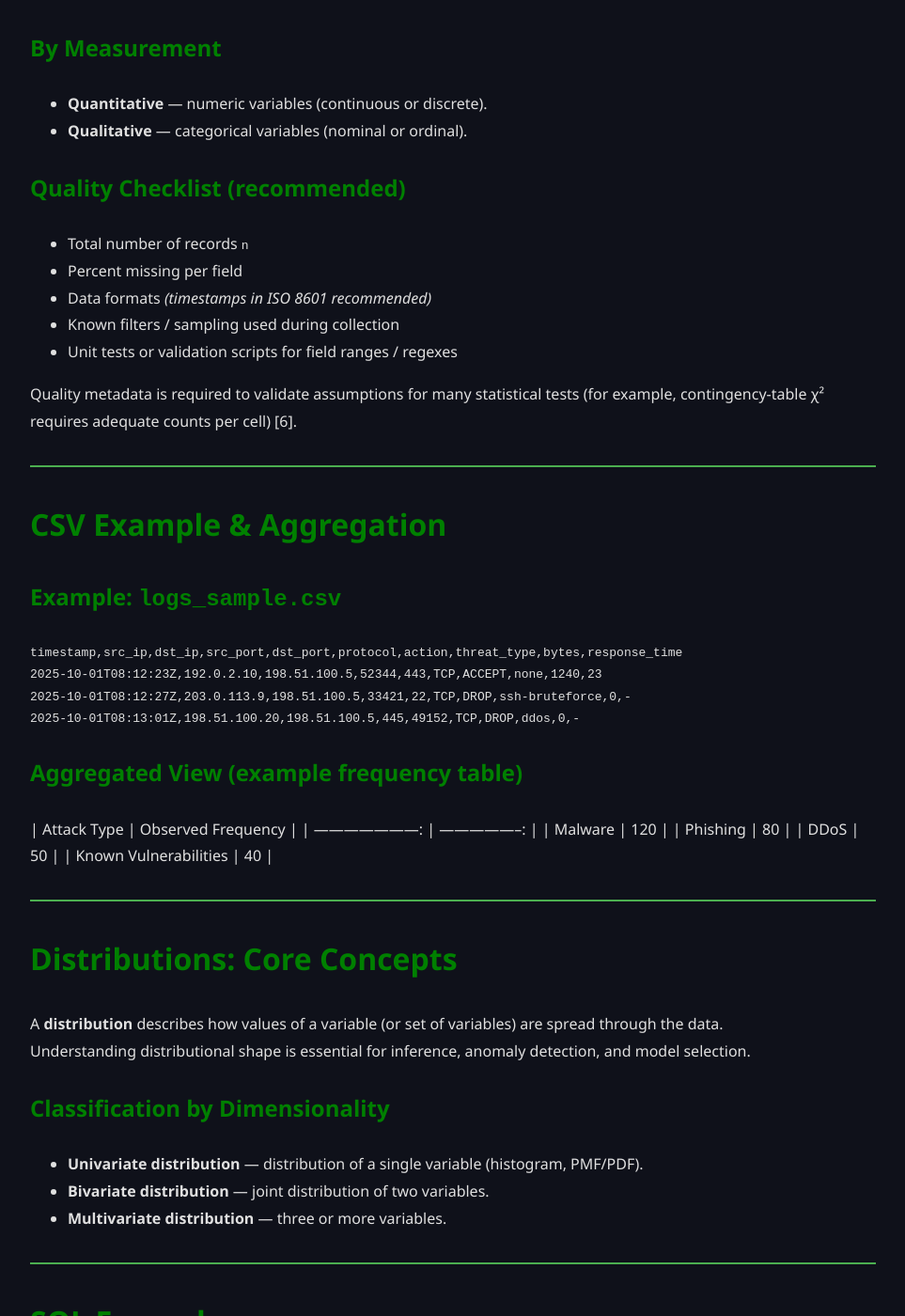
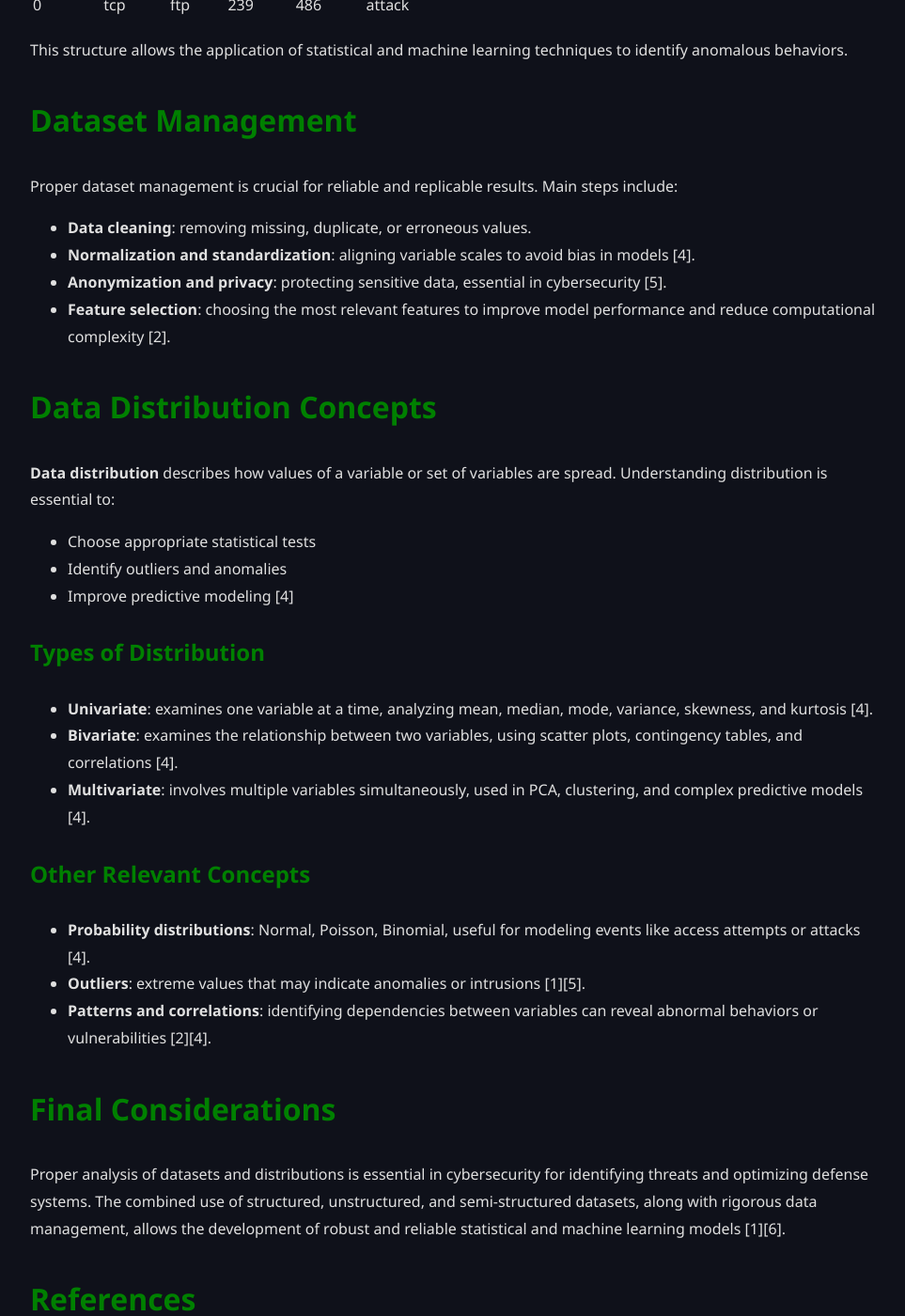
Before and after one commit to ricky2905/ricky2905.github.io, a Jekyll site: the page built from HOMEWORK/homework2/index.md, in a window 1280 px wide and 1400 px high, scrolled down 1084 px. Shown: the whole window at 94% size, without its empty margins (158-1121 px from the left). Built offline with Jekyll 4.4.1, drawn with Linux system fonts in a browser that asks for light colours; our own code applies the rules of GitHub Pages for plain Markdown files; some of the changed text lies outside the part shown.

Commit message:
Update index.md

````diff
--- a/HOMEWORK/homework2/index.md
+++ b/HOMEWORK/homework2/index.md
@@ -1,154 +1,81 @@
-# What is a Dataset
-
-A **dataset** is a structured collection of data, usually organized so that each record (row) corresponds to a single observation and each column corresponds to a variable or attribute describing the observation.
-In research and analysis contexts, a dataset provides the empirical basis for inference, modeling, and visualization [1].
-
-### Formal (concise) definition
-> “A collection of data, usually represented in tabular form, where rows correspond to individual entities or observations and columns correspond to variables or attributes describing those entities.” [1]
-
 ---
 
-## Key Components
+#  Datasets in Statistics and Cybersecurity
 
-- **Observations / records / instances** — each row is one case (e.g., one log entry or one patient).
-- **Variables / features** — columns that can be quantitative (numeric) or qualitative (categorical).
-- **Values** — the individual cells in the table.
-- **Metadata** — data about the data (field descriptions, units, coding schemes, provenance).
+Datasets are fundamental for analyzing and modeling behaviors in cybersecurity. They form the basis for detecting anomalies, training predictive models, and evaluating intrusion detection systems [1].
 
-When documenting a dataset, include a short **data dictionary** listing each field, its type, and allowed values — this is essential for reproducible analysis and downstream statistical tests [6].
+## Types of Datasets
 
----
+### 1. **Structured**
 
-## Dataset Types & Data Quality
+Data organized in tables with rows and columns, such as relational databases. Example: access logs, user tables [2].
 
-### By Structure
-- **Structured** — relational tables, CSVs. *(Example: firewall logs)*
-- **Semi-structured** — JSON, XML, log files with fields *(common in telemetry)*.
-- **Unstructured** — free text, images, audio.
+### 2. **Unstructured**
 
-### By Measurement
-- **Quantitative** — numeric variables (continuous or discrete).
-- **Qualitative** — categorical variables (nominal or ordinal).
+Data without a fixed schema, such as text, images, or video. They require advanced processing techniques, like NLP or computer vision [3].
 
-### Quality Checklist (recommended)
-- Total number of records `n`
-- Percent missing per field
-- Data formats *(timestamps in ISO 8601 recommended)*
-- Known filters / sampling used during collection
-- Unit tests or validation scripts for field ranges / regexes
+### 3. **Semi-Structured**
 
-Quality metadata is required to validate assumptions for many statistical tests (for example, contingency-table χ² requires adequate counts per cell) [6].
+Data with partial structure, such as JSON or XML files. They contain labels or metadata that facilitate analysis [2].
 
----
+## Example: Tabular Dataset from KDD Cup '99
 
-## CSV Example & Aggregation
+The **KDD Cup '99** dataset is widely used for intrusion detection. It contains simulated network traffic information with 41 variables and various attack labels [6]. Here is a simplified tabular representation:
 
-### Example: `logs_sample.csv`
+| Duration | Protocol | Service | SrcBytes | DstBytes | Label  |
+| -------- | -------- | ------- | -------- | -------- | ------ |
+| 0        | tcp      | http    | 181      | 5450     | normal |
+| 0        | udp      | domain  | 105      | 146      | normal |
+| 0        | tcp      | ftp     | 239      | 486      | attack |
 
-```csv
-timestamp,src_ip,dst_ip,src_port,dst_port,protocol,action,threat_type,bytes,response_time
-2025-10-01T08:12:23Z,192.0.2.10,198.51.100.5,52344,443,TCP,ACCEPT,none,1240,23
-2025-10-01T08:12:27Z,203.0.113.9,198.51.100.5,33421,22,TCP,DROP,ssh-bruteforce,0,-
-2025-10-01T08:13:01Z,198.51.100.20,198.51.100.5,445,49152,TCP,DROP,ddos,0,-
-```
+This structure allows the application of statistical and machine learning techniques to identify anomalous behaviors.
 
-### Aggregated View (example frequency table)
-| Attack Type           | Observed Frequency |
-| ---------------------: | -----------------: |
-| Malware                | 120 |
-| Phishing               | 80 |
-| DDoS                   | 50 |
-| Known Vulnerabilities  | 40 |
+## Dataset Management
 
----
+Proper dataset management is crucial for reliable and replicable results. Main steps include:
 
-## Distributions: Core Concepts
+* **Data cleaning**: removing missing, duplicate, or erroneous values.
+* **Normalization and standardization**: aligning variable scales to avoid bias in models [4].
+* **Anonymization and privacy**: protecting sensitive data, essential in cybersecurity [5].
+* **Feature selection**: choosing the most relevant features to improve model performance and reduce computational complexity [2].
 
-A **distribution** describes how values of a variable (or set of variables) are spread through the data.
-Understanding distributional shape is essential for inference, anomaly detection, and model selection.
+## Data Distribution Concepts
 
-### Classification by Dimensionality
-- **Univariate distribution** — distribution of a single variable (histogram, PMF/PDF).
-- **Bivariate distribution** — joint distribution of two variables.
-- **Multivariate distribution** — three or more variables.
+**Data distribution** describes how values of a variable or set of variables are spread. Understanding distribution is essential to:
 
----
+* Choose appropriate statistical tests
+* Identify outliers and anomalies
+* Improve predictive modeling [4]
 
-## SQL Examples
+### Types of Distribution
 
-### Univariate Distribution (SQL)
+* **Univariate**: examines one variable at a time, analyzing mean, median, mode, variance, skewness, and kurtosis [4].
+* **Bivariate**: examines the relationship between two variables, using scatter plots, contingency tables, and correlations [4].
+* **Multivariate**: involves multiple variables simultaneously, used in PCA, clustering, and complex predictive models [4].
 
-```sql
-SELECT
-  age,
-  COUNT(*) AS frequency
-FROM
-  People
-GROUP BY
-  age
-ORDER BY
-  age;
-```
+### Other Relevant Concepts
 
-### Bivariate Distribution (SQL)
+* **Probability distributions**: Normal, Poisson, Binomial, useful for modeling events like access attempts or attacks [4].
+* **Outliers**: extreme values that may indicate anomalies or intrusions [1][5].
+* **Patterns and correlations**: identifying dependencies between variables can reveal abnormal behaviors or vulnerabilities [2][4].
 
-```sql
-SELECT
-  age,
-  gender,
-  COUNT(*) AS frequency
-FROM
-  People
-GROUP BY
-  age, gender
-ORDER BY
-  age, gender;
-```
+## Final Considerations
 
----
-
-## Using Distributions to Attack the Caesar Cipher (Statistical Approach)
-
-Educational demo: Caesar encryption, brute-force decryption, and automatic estimator using χ² comparison against a reference frequency table.
-
-### JavaScript Functions
-
-```js
-// --- Reference frequencies (example: English A..Z) ---
-const freqEn = {
-  A:8.17,B:1.49,C:2.78,D:4.25,E:12.70,F:2.23,
-  G:2.02,H:6.09,I:6.97,J:0.15,K:0.77,L:4.03,
-  M:2.41,N:6.75,O:7.51,P:1.93,Q:0.10,R:5.99,
-  S:6.33,T:9.06,U:2.76,V:0.98,W:2.36,X:0.15,Y:1.97,Z:0.07
-};
-
-// Caesar shift function and chi-squared decoder...
-```
-
----
-
-## 🔹 Widget interattivo: Caesar demo
-
-Qui viene incluso il widget HTML interattivo del progetto:
-
-```html
-<!-- Inclusione del widget interattivo -->
-<iframe src="assets/script/widget-cesaer.hmtl" title="Caesar cipher widget" width="100%" height="450" style="border:1px solid #ddd;border-radius:8px;"></iframe>
-```
-
----
+Proper analysis of datasets and distributions is essential in cybersecurity for identifying threats and optimizing defense systems. The combined use of structured, unstructured, and semi-structured datasets, along with rigorous data management, allows the development of robust and reliable statistical and machine learning models [1][6].
 
 ## References
 
-1. [Dataset (Wikipedia)](https://en.wikipedia.org/wiki/Dataset)
-2. Statistical analysis and χ² test fundamentals.
-3. Classical cipher cryptanalysis references.
-4. Frequency analysis methods in cryptography.
-5. Cross-language effects in statistical decoding.
-6. Data quality and reproducibility guidelines.
+[1] Provost, F., & Fawcett, T. (2013). *Data Science for Business*. O'Reilly Media.
 
----
+[2] Han, J., Pei, J., & Kamber, M. (2011). *Data Mining: Concepts and Techniques*. Elsevier.
 
-## Immagine finale
+[3] Jurafsky, D., & Martin, J. H. (2020). *Speech and Language Processing*. Pearson.
 
-![Script](assets/images/script.png)
+[4] Montgomery, D. C., & Runger, G. C. (2018). *Applied Statistics and Probability for Engineers*. Wiley.
+
+[5] Goodfellow, I., Bengio, Y., & Courville, A. (2016). *Deep Learning*. MIT Press.
+
+[6] Tavallaee, M., et al. (2009). *A detailed analysis of the KDD CUP 99 data set*. In *IEEE Symposium on Computational Intelligence for Security and Defense Applications*.
+
+## Univariate and bivariate distribution on a dataset
+Here is an example based on a simple database created with Access. Using two basic SQL queries, we can calculate both the univariate and bivariate distributions. For the univariate distribution, we consider the age variable, while for the bivariate distribution we examine age and Height.
````
